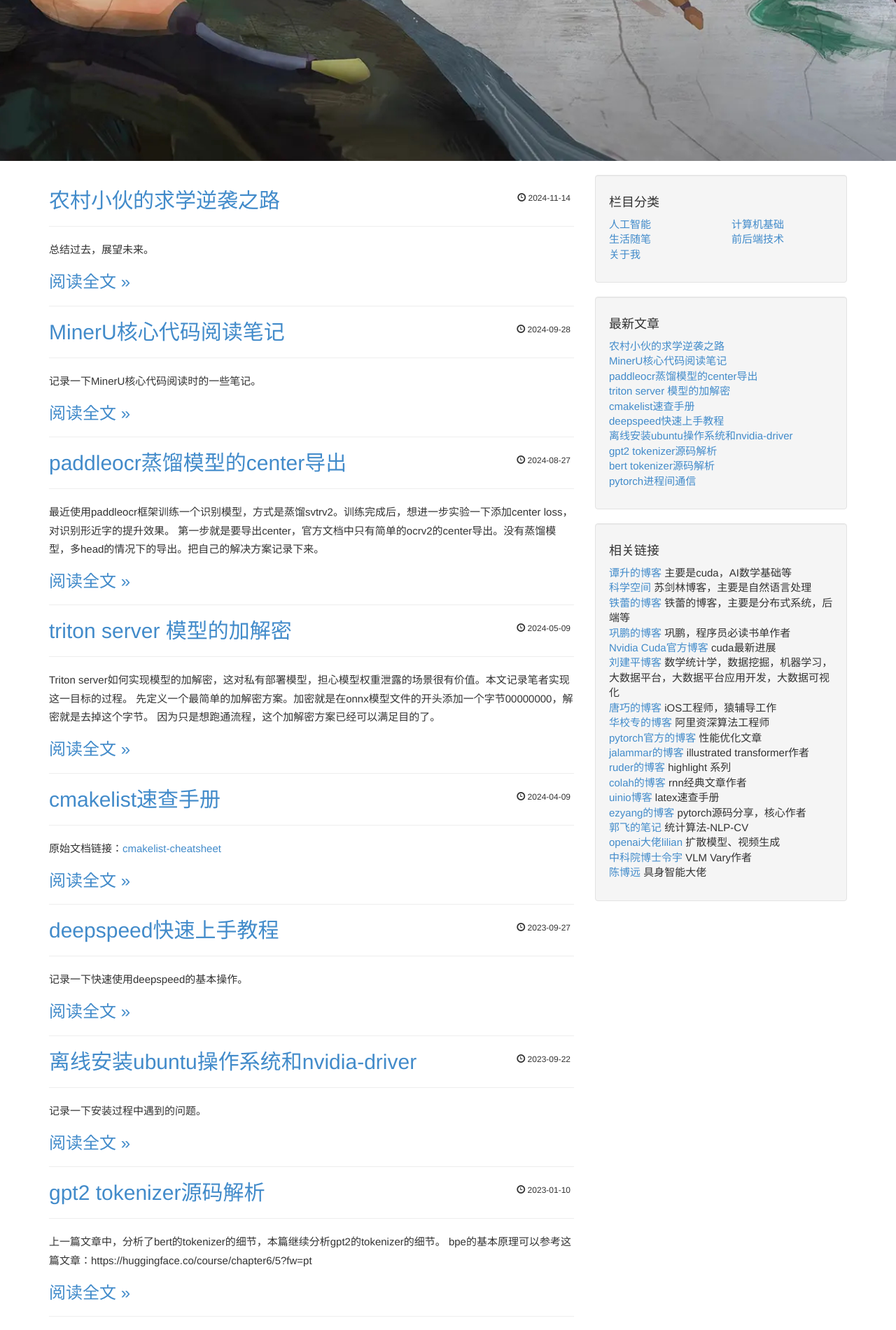
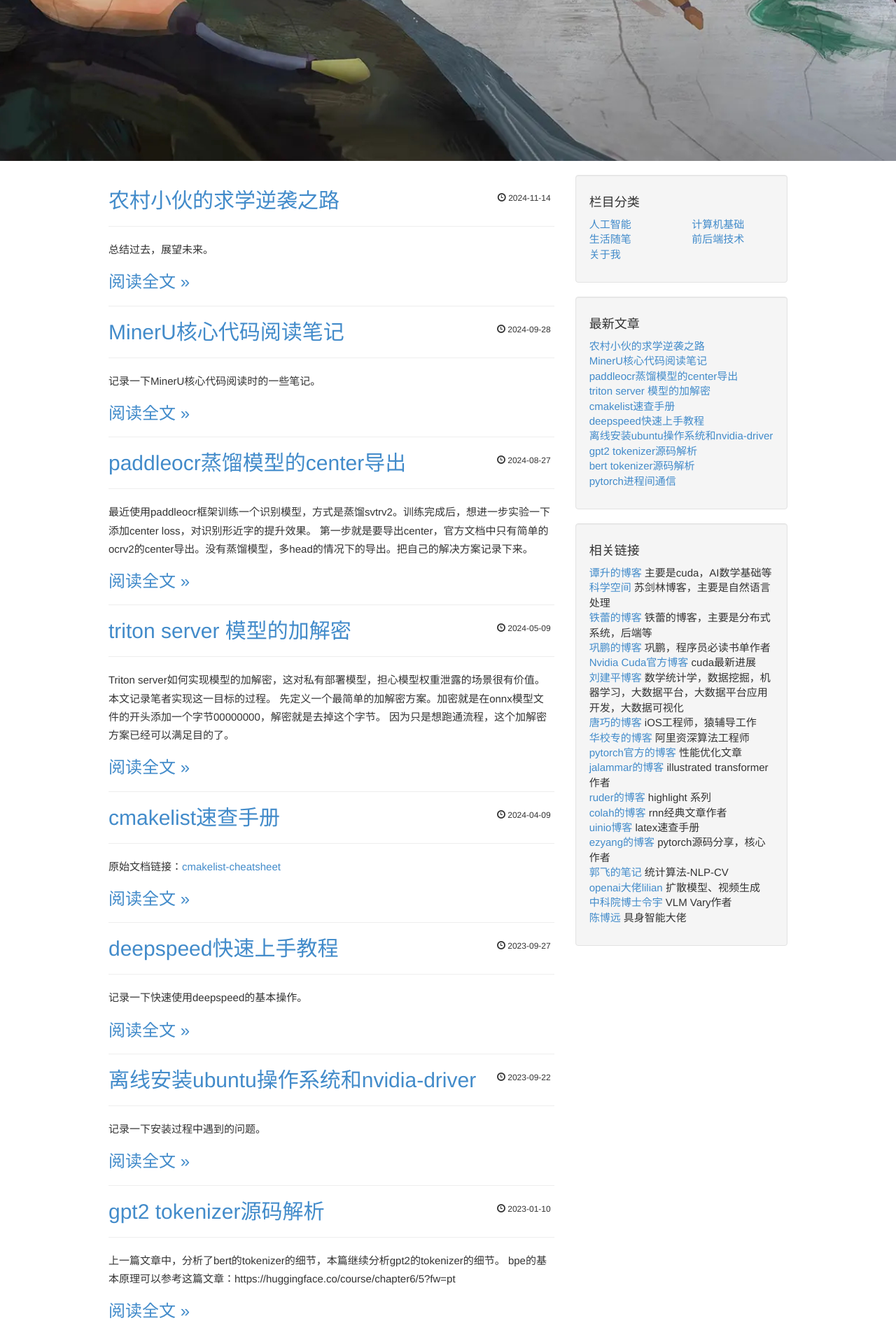
Before and after one commit to liwenju0/liwenju0.github.io, a Jekyll site: the page built from index.html, in a window 1280 px wide. Shown: the part 670-2571 px from the top of the page at 70% size. Built offline with Jekyll 4.4.1, drawn with Linux system fonts in a browser that asks for light colours; the list of posts is cut into pages by our own code.

Commit message:
调整最大宽度

```diff
--- a/css/blog.css
+++ b/css/blog.css
@@ -85,7 +85,7 @@ img {
   }
 
   .container {
-    max-width: 1200px;  /* 限制最大宽度 */
+    max-width: 1000px;  /* 限制最大宽度 */
     margin: 0 auto;
     padding: 0 15px;
   }
```
